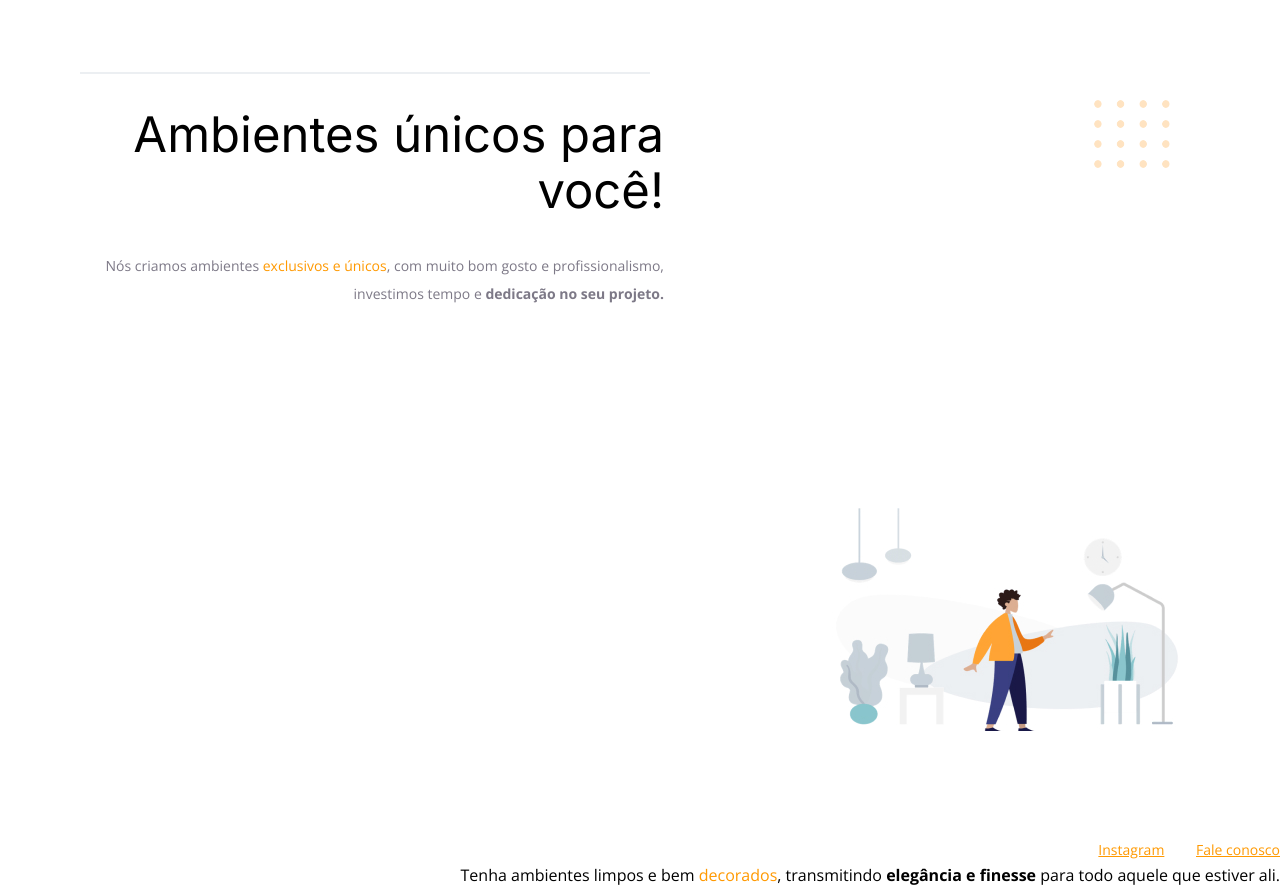
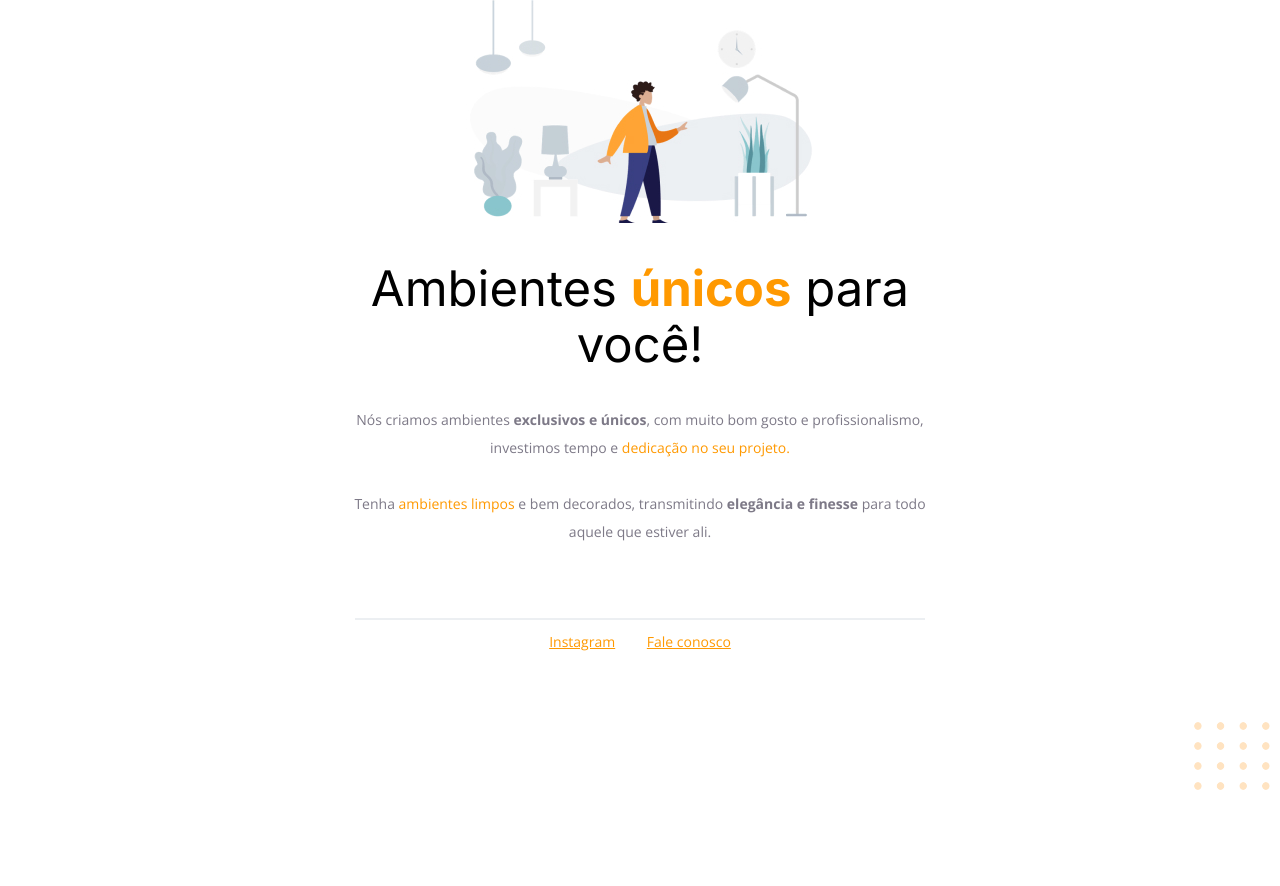
Before and after one commit to Rafael862/desafiobug01, a plain HTML site: page index.html in a window 1280 px wide. After the commit the page ends 800 px from the top, so only its background shows below. Drawn offline with nearby package versions, Linux system fonts and the light colour scheme.

Commit message:
resolvido o bug

```diff
--- a/index.html
+++ b/index.html
@@ -19,33 +19,34 @@
 
   <!-- Tag <body> é o corpo do documento, onde tem as informações que serão mostradas. -->
   <body>
-    <div id="hero">
-      <div class="line"></div>
-      <h1>Ambientes únicos para você!</h1>
-      <p>
-        Nós criamos ambientes <span>exclusivos e únicos</span>, com muito
-        bom gosto e profissionalismo, investimos tempo e
-        <strong>dedicação no seu projeto.</strong>
-
-        <br />
-        <br />
-      </p>
-    </div>
     <img
       src="images/img1.jpg"
       alt="Desenho de uma pessoa vestindo uma camisa amarela em uma sala com Móveis"
     />
+    <div id="hero">
 
+      <h1>Ambientes <span>únicos</span> para você!</h1>
+      <p>
+        Nós criamos ambientes <strong>exclusivos e únicos</strong>, com muito
+        bom gosto e profissionalismo, investimos tempo e
+        <span>dedicação no seu projeto.</span>
+
+        <br />
+        <br />
+        Tenha <span>ambientes limpos</span> e bem decorados, transmitindo
+    <strong>elegância e finesse</strong>
+    para todo aquele que estiver ali.
+      </p>
+    </div>
+
+
+    <div class="line"></div>
     <div id="footer">
       <a target="_blank" href="https://instagram.com/moveisparavoce"
         >Instagram</a
       >
       <a href="mailto:contato@moveisparavoce.com">Fale conosco</a>
     </div>
-
-    Tenha ambientes limpos e bem <span>decorados</span>, transmitindo
-    <strong>elegância e finesse</strong>
-    para todo aquele que estiver ali.
 
     <img
       id="balls"
--- a/style.css
+++ b/style.css
@@ -1,16 +1,15 @@
 body {
   font-family: "Open Sans", sans-serif;
-  text-align: end;
+  text-align: center;
   margin: 0;
 }
 
 #hero {
     width: 592px;
-    margin: 72px;
+    margin: 0 auto 72px;
 }
 
 img {
-    margin: 100px;
 }
 
 h1 {
@@ -43,14 +42,12 @@ p, #footer {
 .line {
     width: 568px;
     height: 0;
-
-    margin: 0 8px;
-
+    margin: 0 auto 8px;
     border: 1px solid #ECEFF2;
 }
 
 #balls {
     position: fixed;
-    top: 0;
+    bottom: 0;
     right: 0;
 }
```
